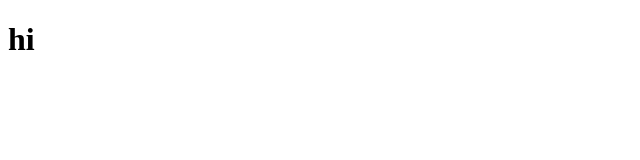
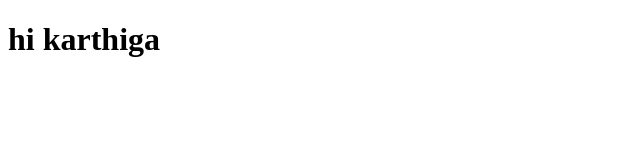
Before and after one commit to KARTHIGA1404/h1, a plain HTML site: page index.html in a window 1280 px wide. Shown: the whole page, without its empty margins (0-640 px from the left). Drawn offline with Linux system fonts and the light colour scheme.

Commit message:
Update index.html

```diff
--- a/index.html
+++ b/index.html
@@ -6,6 +6,6 @@
     <title>Document</title>
 </head>
 <body>
-    <h1>hi</h1>
+    <h1>hi karthiga</h1>
 </body>
 </html>
```
